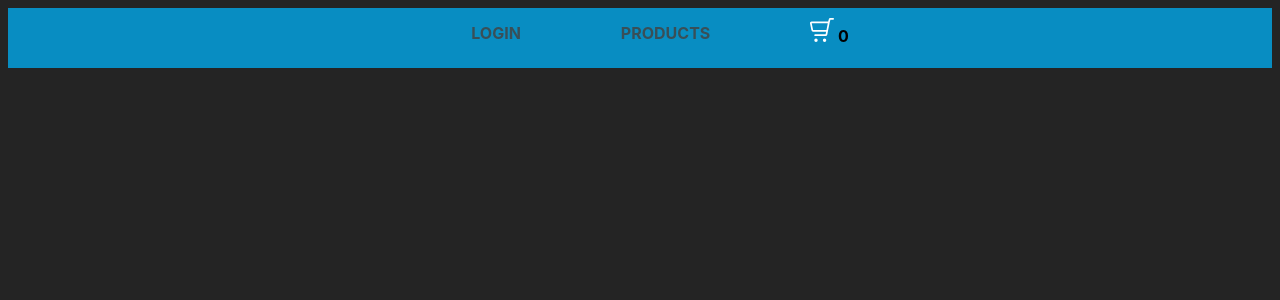
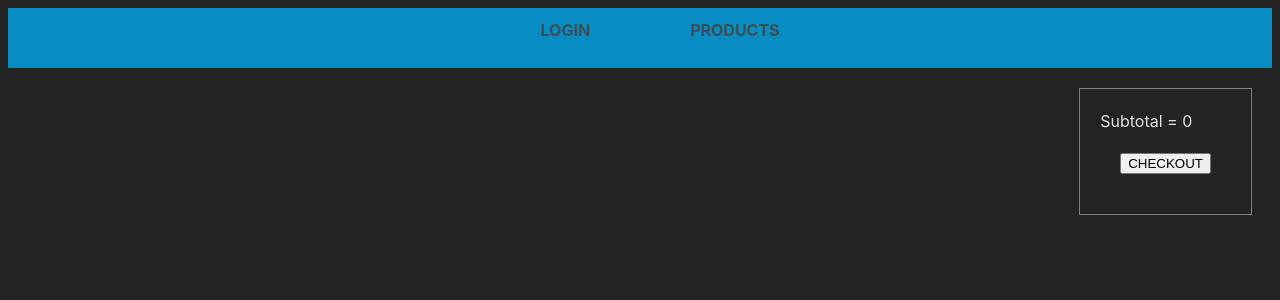
Before and after one commit to Targetmaster182/ACCCapstoneProject, a React (Vite) app: page /Cart in a window 1280 px wide. Shown: the top 300 px of the page. Built offline with nearby package versions, Linux system fonts and the light colour scheme.

Commit message:
added styling to cart, fixed some functions withing cart

```diff
--- a/src/App.jsx
+++ b/src/App.jsx
@@ -6,14 +6,15 @@ import { useEffect, useState } from 'react'
 import SingleProduct from './Pages/SingleProduct'
 import CartPage from './Pages/CartPage'
 
+const cartFromLocalStorage = JSON.parse(localStorage.getItem('cart')  || '[]')
+
 
 
 
 
 function App() {
   const [token, setToken] = useState(sessionStorage.getItem('token'))
-  const [cart, setcart] = useState([])
-  console.log(cart);
+  const [cart, setcart] = useState(cartFromLocalStorage)
 
   useEffect(() => {
     localStorage.setItem('cart', JSON.stringify(cart))
--- a/src/Components/AllProducts.css
+++ b/src/Components/AllProducts.css
@@ -9,7 +9,7 @@
     padding-right: 1em;
 }
 
-.eachproduct {
+.eachproduct1 {
     display:flex;
     flex-direction: row;
     flex-wrap: wrap;
--- a/src/Components/Cart.css
+++ b/src/Components/Cart.css
@@ -0,0 +1,36 @@
+.eachproduct {
+    display:flex;
+    flex-direction: row;
+    flex-wrap: wrap;
+    align-content: flex-start;
+    border: 1px solid gray;
+    width:50vw;
+    text-align: left;
+    margin: 2px;
+    align-items: stretch;
+    overflow: hidden;
+
+}
+.products img {
+    width: 200px;
+    padding-right: 1em;
+}
+
+.cartTotal {
+    display: flex;
+    flex-direction:column-reverse;
+}
+.cartTotal p {
+    display: flex;
+    flex-direction: column;
+    align-self: flex-end;
+    padding: 20px;
+    margin: 20px;
+    border: 1px solid gray;
+
+}
+
+
+.checkout {
+    margin: 20px;
+}
--- a/src/Components/NavBar.jsx
+++ b/src/Components/NavBar.jsx
@@ -28,8 +28,6 @@ export default function NavBar({token, setToken, cart, setcart}) {
                     <li>
                         <Link to="/Products">PRODUCTS</Link>
                     </li>
-
-                    <li><svg width="24" height="24" viewBox="0 0 14 14" xmlns="http://www.w3.org/2000/svg"><g fill="none" stroke="#ffffff" stroke-linecap="round" stroke-linejoin="round"><path d="M1.82 7.5H10l1-5H1a.5.5 0 0 0-.49.59l.82 4a.49.49 0 0 0 .49.41Zm9.18-5l.42-1.6a.5.5 0 0 1 .49-.4h1.59m-3.5 7l-.42 2.1a.5.5 0 0 1-.49.4H3"/><circle cx="3.5" cy="13" r=".5"/><circle cx="8.5" cy="13" r=".5"/></g></svg> {getCartTotal()}</li>
                 </ul>
             </nav>
         )
--- a/src/Pages/AllProducts.jsx
+++ b/src/Pages/AllProducts.jsx
@@ -117,7 +117,7 @@ const AllProducts = ({token, setToken, cart, setcart}) => {
 
                     <div className="products" >
                         {filteredProducts.filter(filterProducts).map(product =>(
-                            <div className="eachproduct" key={product.id}>
+                            <div className="eachproduct1" key={product.id}>
                                 <div >
                                     <img src={product.image} alt={product.title}/>
                                 </div>
@@ -164,7 +164,7 @@ const AllProducts = ({token, setToken, cart, setcart}) => {
             <div>
                 <div className="products" >
                     {filteredProducts.filter(filterProducts).map(product =>(
-                        <div className="eachproduct" key={product.id}>
+                        <div className="eachproduct1" key={product.id}>
                             <div >
                                 <img src={product.image} alt={product.title}/>
                             </div>
--- a/src/Pages/CartPage.jsx
+++ b/src/Pages/CartPage.jsx
@@ -2,30 +2,48 @@
 import '../Components/Cart.css'
 
 
-const cartPage = ({cart, setcart}) => {
+const cartPage = ({cart, setcart }) => {
 
 async function deleteItem(id) {
     setcart(cart.filter(item => item.id !== id));
 }
 
+const setQuantity = (item, amount) => {
+    const newCart =  [...cart];
+    newCart.find(product => item.name === item.name).quantity = amount;
+    setcart(newCart)
+
+}
+
     return (
         <div>
-            <div>
+            <div className='cartTotal' >
+                <p>Subtotal = {cart.reduce((sum, item, quantity) => sum + item.price * item.quantity, 0 )} <button className='checkout' >CHECKOUT</button></p>
+
+            </div>
+            <div className='products'>
                 {cart.map(item =>(
-                    <div key={item.id}>
+                    <div className='eachproduct' key={item.id}>
                         <div >
                                 <img src={item.image} alt={item.title}/>
                             </div>
                             <div>
                                 <h3>{item.title}</h3>
                                 <h2>{item.price}</h2>
-                                <h4>{item.quantity}</h4>
-                                <span onClick={() => deleteItem(item.id)}>Remove</span>
+                                <input
+                                className='quantity'
+                                value ={item.quantity}
+                                onChange={(e) => setQuantity(item,  parseInt(e.target.value))}/>
+                                <div>
+                                    <span onClick={() => deleteItem(item.id)}>Remove</span>
+                                </div>
                             </div>
-                            <p>Total = {cart.reduce((sum, item, quantity) => sum + item.price * item.quantity, 0 )}</p>
+
                     </div>
 
                 ))}
+
+
             </div>
 
 
```
